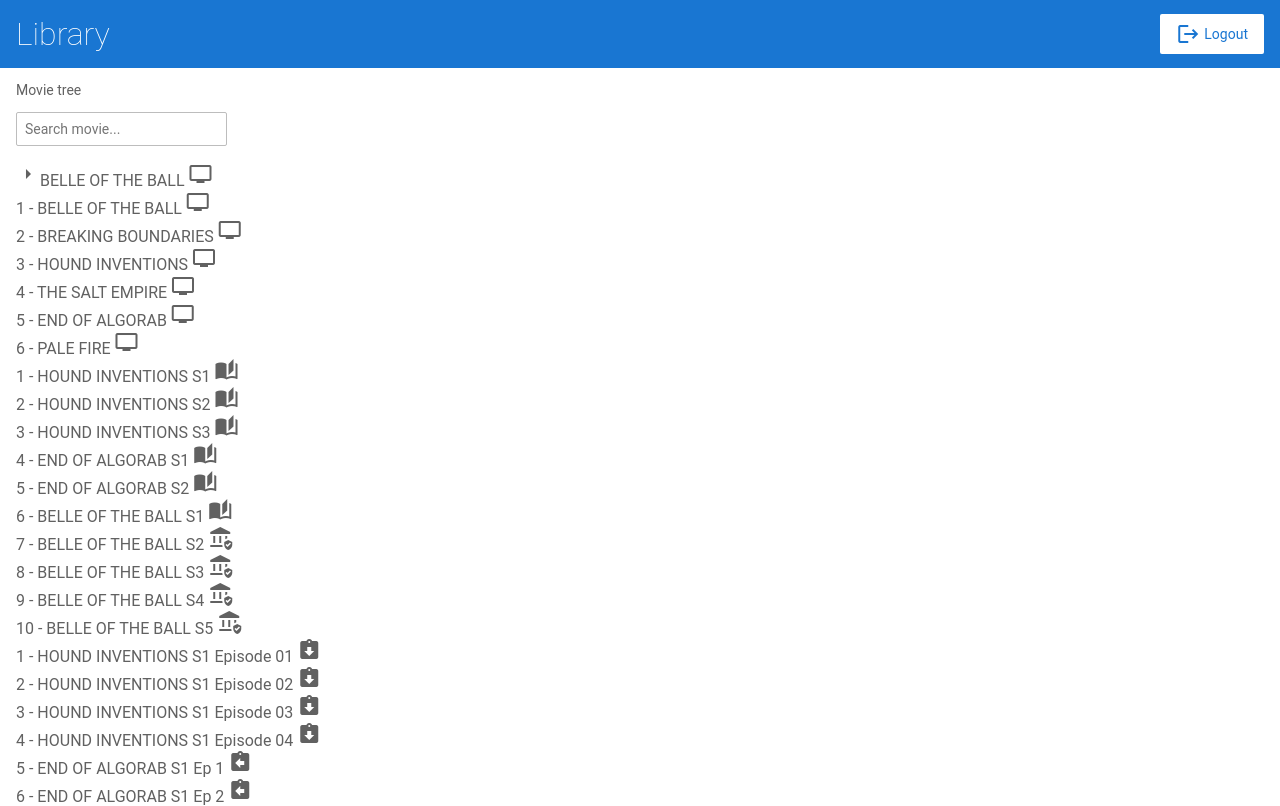
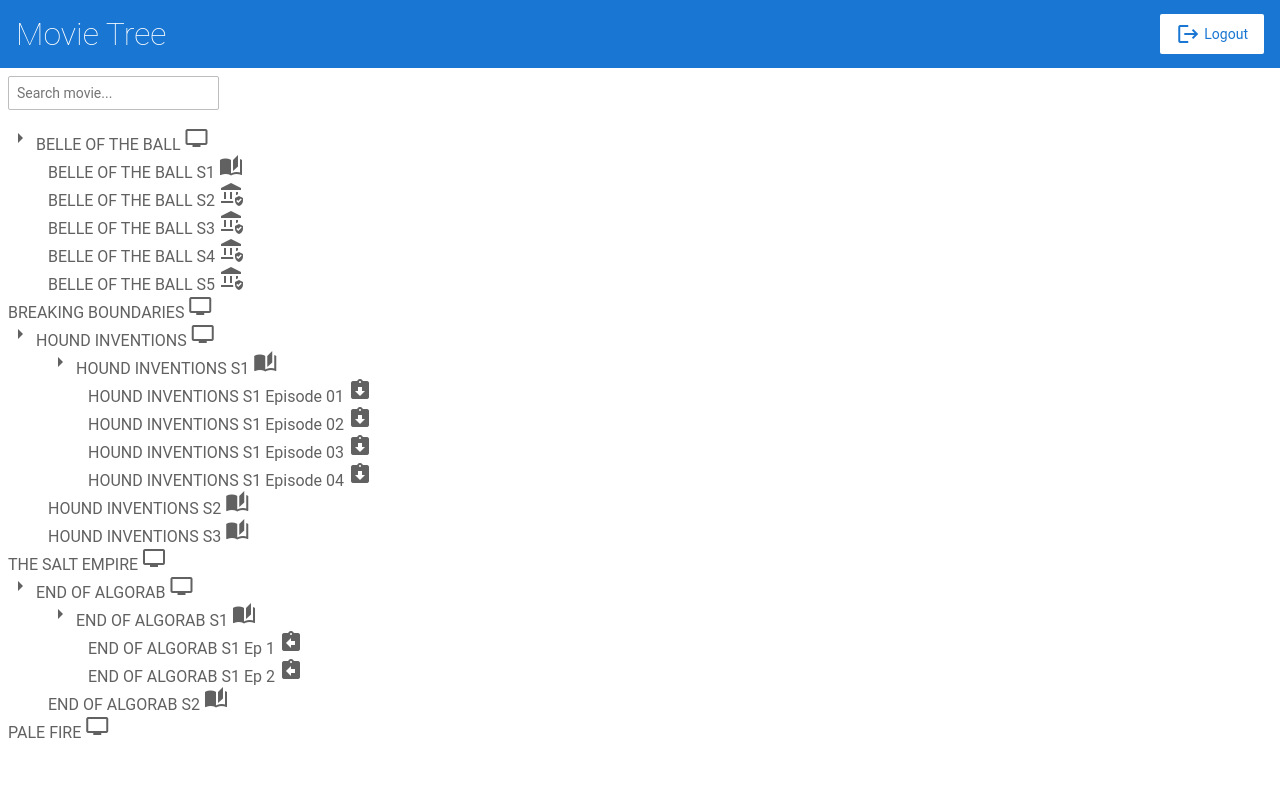
Before and after one commit to jeroniPM/KMH_JPM_Kata, an Angular app: page / in a window 1280 px wide. Built offline with nearby package versions, Linux system fonts and the light colour scheme.

Commit message:
Build basic node tree skeleton

```diff
--- a/src/app/app.module.ts
+++ b/src/app/app.module.ts
@@ -13,12 +13,11 @@ import { MovieTreeNodeComponent } from './movie-tree-node/movie-tree-node.compon
     BrowserModule,
     ReactiveFormsModule,
     RouterModule.forRoot([{ path: '', component: MovieTreeComponent }]),
+    MovieTreeComponent
   ],
   declarations: [
     AppComponent,
     TopBarComponent,
-    MovieTreeComponent,
-    MovieTreeNodeComponent,
   ],
   bootstrap: [AppComponent],
 })
--- /dev/null
+++ b/src/app/model/tree-node.ts
@@ -0,0 +1,8 @@
+export interface TreeNode {
+    name: string,
+    id: number,
+    icon: string,
+    title_id?: number,
+    season_id?: number,
+    children?: TreeNode[]
+}
--- a/src/app/movie-tree-node/movie-tree-node.component.html
+++ b/src/app/movie-tree-node/movie-tree-node.component.html
@@ -1,4 +1,15 @@
 <div>
-  <i class="material-icons">arrow_right</i>{{ name }}
-  <i class="material-icons">{{ icon }}</i>
+  @if (node.children?.length) {
+    <i class="material-icons">arrow_right</i>
+  }
+  {{ node.name }}
+  <i class="material-icons">{{ node.icon }}</i>
 </div>
+
+@if (node.children?.length) {
+  <div style="margin-left: 40px;">
+    @for (node of node.children; track node.id) {
+      <app-movie-tree-node [node]="node"></app-movie-tree-node>
+    }
+  </div>
+}
--- a/src/app/movie-tree-node/movie-tree-node.component.ts
+++ b/src/app/movie-tree-node/movie-tree-node.component.ts
@@ -1,19 +1,14 @@
 import { Component, Input, OnInit } from '@angular/core';
+import { CommonModule } from '@angular/common';
+import { TreeNode } from '../model/tree-node';
 
 @Component({
   selector: 'app-movie-tree-node',
   templateUrl: './movie-tree-node.component.html',
-  styleUrls: ['./movie-tree-node.component.css']
+  styleUrls: ['./movie-tree-node.component.css'],
+  standalone: true
 })
-export class MovieTreeNodeComponent implements OnInit {
+export class MovieTreeNodeComponent {
 
-  @Input() id!: number;
-  @Input() name: string = '';
-  @Input() icon: string = '';
-
-  constructor() { }
-
-  ngOnInit() {
-  }
-
+  @Input() node!: TreeNode;
 }
--- a/src/app/movie-tree/movie-tree.component.css
+++ b/src/app/movie-tree/movie-tree.component.css
@@ -0,0 +1,3 @@
+:host {
+    padding: 8px
+};
--- a/src/app/movie-tree/movie-tree.component.html
+++ b/src/app/movie-tree/movie-tree.component.html
@@ -1,17 +1,5 @@
-<p>Movie tree</p>
 <input placeholder="Search movie..." />
 
-<!-- EXAMPLE TREE NODE -->
-<app-movie-tree-node [id]="titles[0].id" [name]="titles[0].name" [icon]="titles[0].icon"></app-movie-tree-node>
-<!-- END EXAMPLE TREE NODE -->
-
-
-<!-- EXAMPLE SHOW ALL DATA -->
-<div *ngFor="let title of titles">{{ title.id }} - {{ title.name }} <i class="material-icons">{{ title.icon }}</i></div>
-
-<div *ngFor="let season of seasons">{{ season.id }} - {{ season.name }} <i class="material-icons">{{ season.icon }}</i></div>
-
-<div *ngFor="let episode of episodes">
-  {{ episode.id }} - {{ episode.name }} <i class="material-icons">{{ episode.icon }}</i>
-</div>
-<!-- END EXAMPLE SHOW ALL DATA -->
+@for (node of nodeTree(); track node.id) {
+  <app-movie-tree-node [node]="node"/>
+}
--- a/src/app/movie-tree/movie-tree.component.ts
+++ b/src/app/movie-tree/movie-tree.component.ts
@@ -1,20 +1,42 @@
-import { Component, OnInit } from '@angular/core';
+import { Component, OnInit, signal } from '@angular/core';
 import { TITLES, SEASONS, EPISODES } from '../movies';
+import { NgFor, NgStyle } from '@angular/common';
+import { MovieTreeNodeComponent } from '../movie-tree-node/movie-tree-node.component';
+import { TreeNode } from '../model/tree-node'
 
 @Component({
   selector: 'app-movie-tree',
   templateUrl: './movie-tree.component.html',
-  styleUrls: ['./movie-tree.component.css']
+  styleUrls: ['./movie-tree.component.css'],
+  imports: [
+    NgFor,
+    MovieTreeNodeComponent
+  ],
+  standalone: true
 })
-export class MovieTreeComponent implements OnInit {
+export class MovieTreeComponent {
 
-  public titles = TITLES;
-  public seasons = SEASONS;
-  public episodes = EPISODES;
+  titles = TITLES;
+  seasons = SEASONS;
+  episodes = EPISODES;
 
-  constructor() { }
+  movieTree: any[] = [];
+  isHidden = true;
+  nodeTree = signal(
+    this.buildNodeTree(TITLES, SEASONS, EPISODES)
+  );
 
-  ngOnInit() {
+  buildNodeTree(titles: TreeNode[], seasons: TreeNode[], episodes: TreeNode[]): TreeNode[] {
+    return titles.map(title => ({
+      ...title,
+      children: seasons
+        .filter(season => season.title_id === title.id)
+        .map(season => ({
+          ...season,
+          children: episodes
+            .filter(ep => ep.season_id === season.id)
+        }))
+    }));
   }
 
 }
--- a/src/app/top-bar/top-bar.component.html
+++ b/src/app/top-bar/top-bar.component.html
@@ -1,5 +1,5 @@
 <a [routerLink]="['/']">
-  <h1>Library</h1>
+  <h1>Movie Tree</h1>
 </a>
 
 <a class="button fancy-button"><i class="material-icons">logout</i>Logout</a>
```
